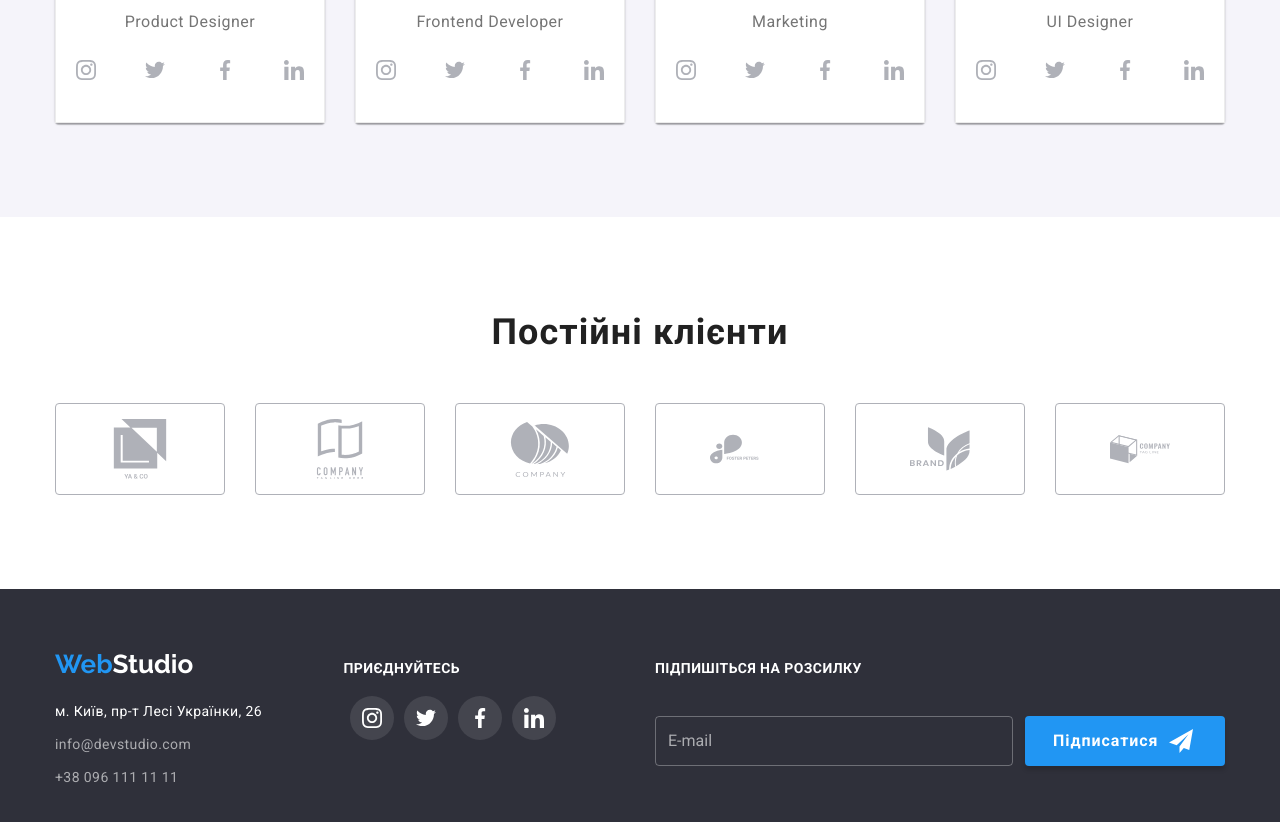
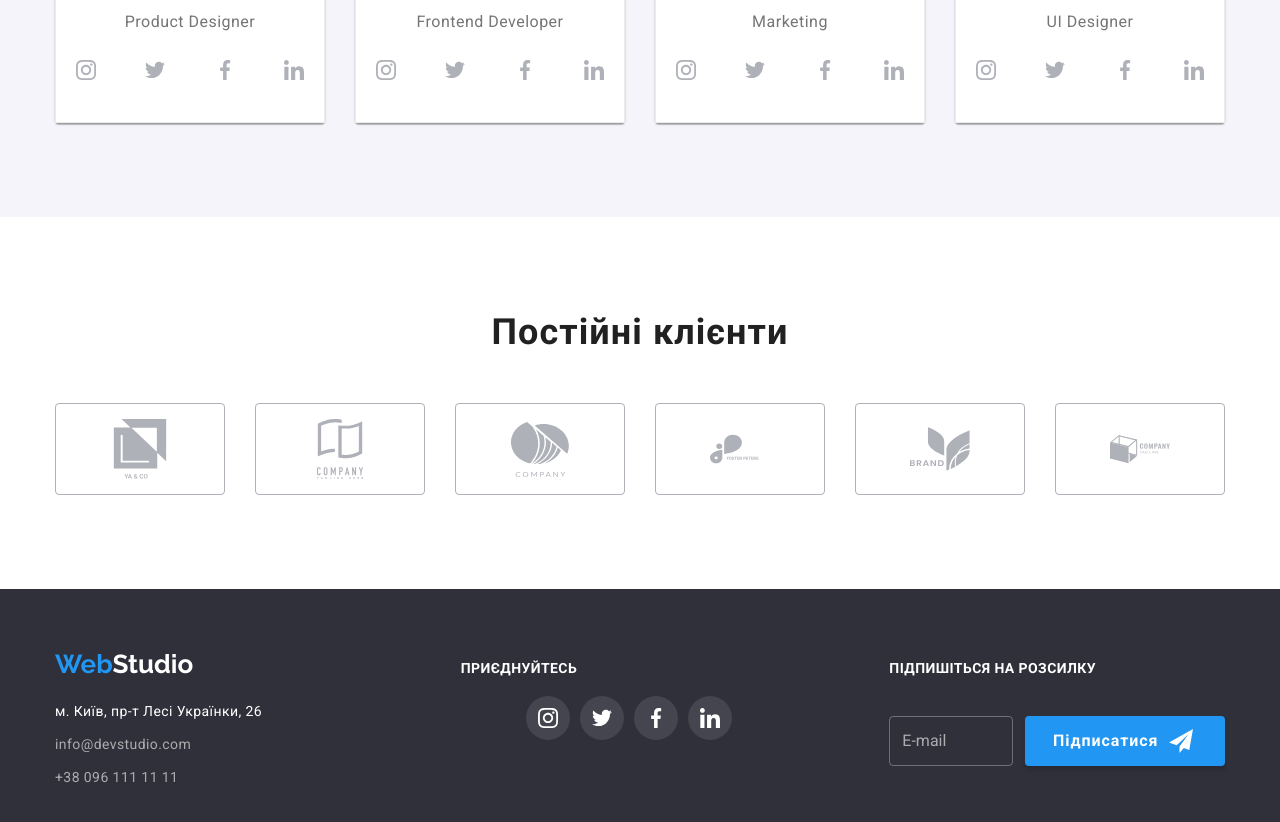
Before and after one commit to Yulik-o/goit-markup-hw-08, a plain HTML site: page index.html in a window 1280 px wide. Shown: the part 2157-2979 px from the top of the page. Drawn offline with nearby package versions, Linux system fonts and the light colour scheme; files that its build step writes are made by us from their sources.

Commit message:
Update _footer.scss

```diff
--- a/saas/layouts/_footer.scss
+++ b/saas/layouts/_footer.scss
@@ -95,7 +95,8 @@
 }
 }
 .footer-input {
-  width: 358px;
+  //width: 358px;
+  width: 100%;
   height: 50px;
   border: 1px solid rgba(255, 255, 255, 0.3);
   border-radius: 4px;
@@ -172,11 +173,11 @@
   @media screen and (min-width: 768px) and (maх-width: 1199px) {
 display: flex;
   justify-content: center;
-  gap: 165px;
+  //gap: 165px;
     flex-wrap: wrap;
   //align-items: center;
   }
 }
   .footer-wrap{
-  flex-basis: calc((100% - 165px) / 2);
+  width: calc((100% - 165px) / 2);
   }
```
